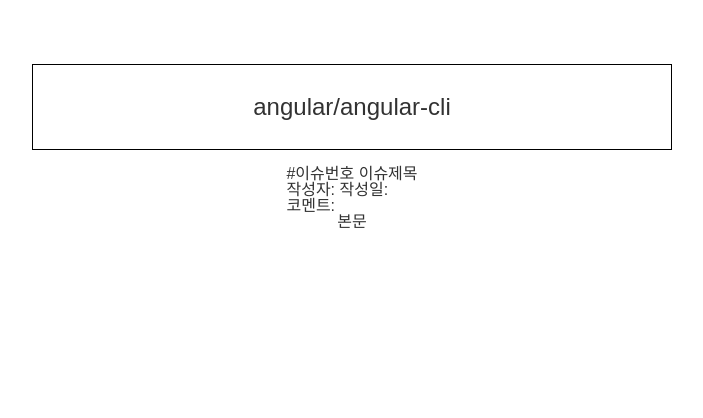
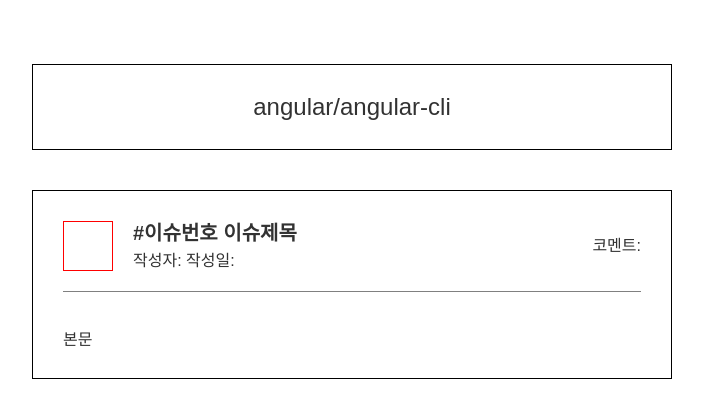
Before and after one commit to strongpond/issue-list, a React (Create React App) app: page /detail in a window 1280 px wide. Shown: the top 418 px of the page, without its empty margins (288-991 px from the left). Built offline with nearby package versions, Linux system fonts and the light colour scheme; no server answers.

Commit message:
Feat: Detail layout & style

```diff
--- a/src/components/Detail/index.js
+++ b/src/components/Detail/index.js
@@ -30,28 +30,54 @@
 
 const Container = styled.div`
   display: flex;
-  justify-content: center;
+  flex-direction: column;
+  margin-top: 40px;
+  min-width: 50vw;
+  padding: 30px;
+  border: 1px solid black;
+`;
+
+const HeaderBox = styled.div`
+  display: flex;
+  flex-direction: row;
+  justify-content: flex-start;
   align-items: center;
-  flex-direction: column;
+  padding-bottom: 20px;
+  border-bottom: 1px solid gray;
+`;
+
+const ProfileBox = styled.div`
+  min-width: 50px;
+  min-height: 50px;
+  margin-right: 20px;
+  border: 1px solid red;
+`;
+
+const ProfileImg = styled.img``;
+
+const TitleContentBox = styled.div`
+  display: flex;
+  flex-direction: row;
+  justify-content: space-between;
+  align-items: center;
   width: 100%;
 `;
 
-const HeaderBox = styled.div``;
-
-const ProfileBox = styled.div``;
-
-const ProfileImg = styled.img``;
-
-const TitleContentBox = styled.div``;
-
 const TitleMainBox = styled.div``;
 
-const Title = styled.h1``;
+const Title = styled.h1`
+  font-size: 20px;
+  font-weight: 700;
+`;
 
-const IssueInfo = styled.h2``;
+const IssueInfo = styled.h2`
+  margin-top: 10px;
+`;
 
 const CommentCount = styled.h2``;
 
-const ContentBox = styled.div``;
+const ContentBox = styled.div`
+  margin-top: 40px;
+`;
 
 const IssueBody = styled.div``;
--- a/src/components/Header.js
+++ b/src/components/Header.js
@@ -10,7 +10,7 @@
 const Head = styled.h1`
   ${({ theme }) => theme.flex("center", "center", null)};
   padding: 30px;
-  width: 50vw;
+  min-width: 50vw;
   border: 1px solid black;
   font-size: x-large;
 `;
--- a/src/components/List/ListItem.js
+++ b/src/components/List/ListItem.js
@@ -30,7 +30,7 @@
           </ImgBox>
         </ImgWrapper>
       )}
-      <ItemWrapper onClick={(id) => goToDetail(id)}>
+      <ItemWrapper onClick={goToDetail}>
         <ItemContent>
           <ItemTitle>
             #{number}&nbsp;{title}
--- a/src/components/List/index.js
+++ b/src/components/List/index.js
@@ -52,7 +52,7 @@
               comments={comments}
               user={data.user.login}
               created_at={created_at}
-              goToDetail={goToDetail}
+              goToDetail={(id) => goToDetail(id)}
             />
           );
         })}
```
